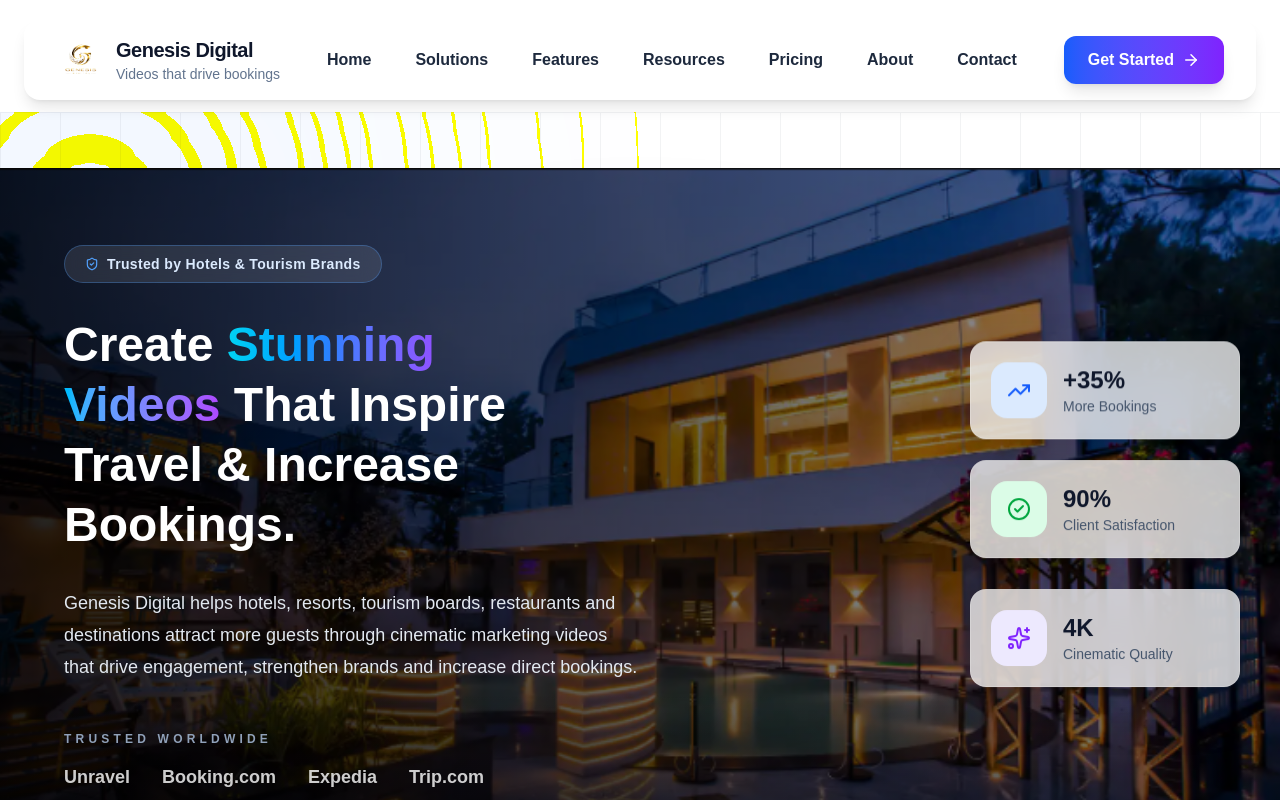
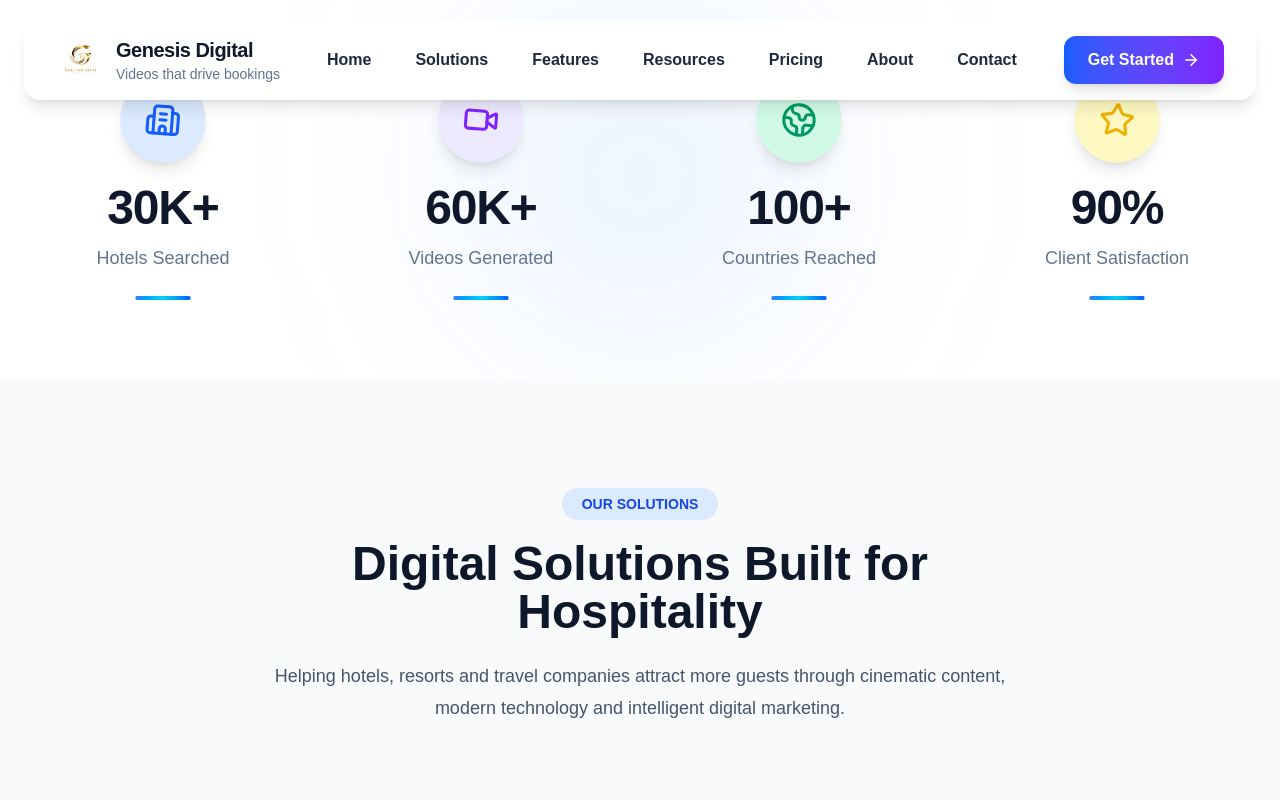
Before and after one commit to ezekielmose/genesis_website_proffesional, a Next.js app: page / in a window 1280 px wide. Shown: the top 800 px of the page. Built offline with nearby package versions, Linux system fonts and the light colour scheme.

Commit message:
Update page.tsx

```diff
--- a/app/page.tsx
+++ b/app/page.tsx
@@ -1,6 +1,5 @@
 import Navbar from "@/components/layout/Navbar";
 import Hero from "@/components/home/Hero/hero";
-import Hero from "@/components/home/Hero/Hero";
 import StatsSection from "@/components/home/Stats/StatsSection";
 import Solutions from "@/components/home/Solutions/Solutions";
 import Features from "@/components/home/Features/Features";
@@ -15,8 +14,7 @@ export default function Home() {
   return (
     <main>
       <Navbar />
-      <Hero />
-      <hero/>
+      <hero />
       <StatsSection/>
       <Solutions/>
       <Features/>
```
